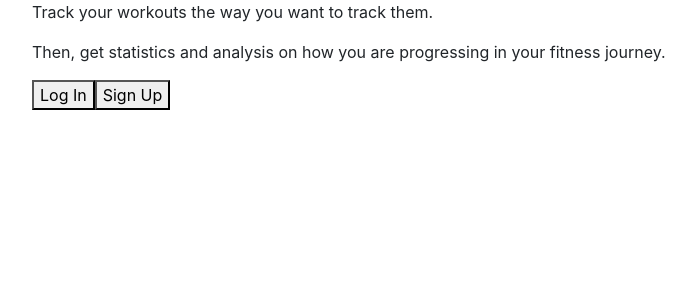
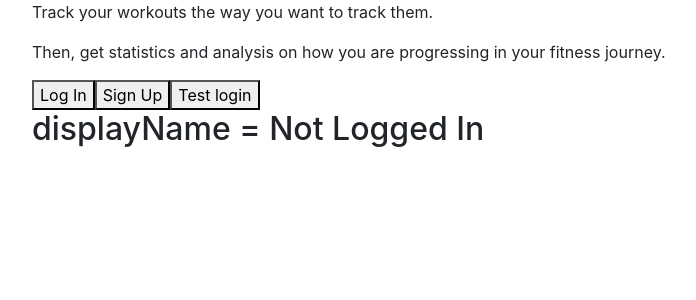
Before and after one commit to JustiP3/LiftStats, a React (Create React App) app in the folder liftstats-frontend/: page / in a window 1280 px wide. Shown: the top 300 px of the page, without its empty margins (53-749 px from the left). Built offline with nearby package versions, Linux system fonts and the light colour scheme.

Commit message:
Welcome page mapStateToProps and MapDispatchToProps is working

```diff
--- a/liftstats-frontend/src/containers/welcome.js
+++ b/liftstats-frontend/src/containers/welcome.js
@@ -1,9 +1,10 @@
 import React, { Component } from 'react'
 import LoginForm from "../components/LoginForm"
 import SignupForm from "../components/SignupForm"
+import { connect } from 'react-redux'
 
 
-export default class Welcome extends Component {
+class Welcome extends Component {
 
     state={loginForm:false, signupForm:false}
 
@@ -29,7 +30,7 @@ export default class Welcome extends Component {
             return (
                 <div className="container">
 
-                    <LoginForm handleCloseForm={this.handleCloseForm} />
+                    <LoginForm handleCloseForm={this.handleCloseForm} handleLogin={this.props.login} />
                 </div>
             );
         } else if (this.state.signupForm === true) {
@@ -47,6 +48,8 @@ export default class Welcome extends Component {
                     <p>Then, get statistics and analysis on how you are progressing in your fitness journey.</p>
                     <button onClick={this.handleLoginClick}>Log In</button>
                     <button onClick={this.handleSignupClick}>Sign Up</button>
+                    <button onClick={this.props.login}>Test login</button>
+                    <h2>displayName = {this.props.displayName}</h2>
                 </div>
             );
         }
@@ -54,9 +57,16 @@ export default class Welcome extends Component {
   }
 
 
-const mapStateToProps = state => ({userId: state.displayName})
+const mapStateToProps = state => ({displayName: state.displayName})
 
 const mapDispatchToProps = dispatch => ({
-  login: id => dispatch({type: 'LOGIN', id}),
+  login: email => {
+      dispatch({type: 'LOGIN_REQUEST'});
+      //fetch(loca)
+      //() => dispatch({type: 'LOGIN_RE'})
+  },
   logout: () => dispatch({type: 'LOGOUT'})
 })
+
+
+export default connect(mapStateToProps, mapDispatchToProps)(Welcome)
--- a/liftstats-frontend/src/reducers/manageWorkouts.js
+++ b/liftstats-frontend/src/reducers/manageWorkouts.js
@@ -1,7 +1,9 @@
-export default function manageWorkouts(state = {userId: "", displayName: ""}, action) {
+export default function manageWorkouts(state = {userId: "", displayName: "Not Logged In"}, action) {
     switch (action.type){
+        case "LOGIN_REQUEST":
+            return {...state, displayName: "Logging In"}
         case "LOGIN":
-            return {userId: action.id};
+            return {userId: action.displayName};
         case "LOGOUT":
             return {userID: ""};
         default:
```
